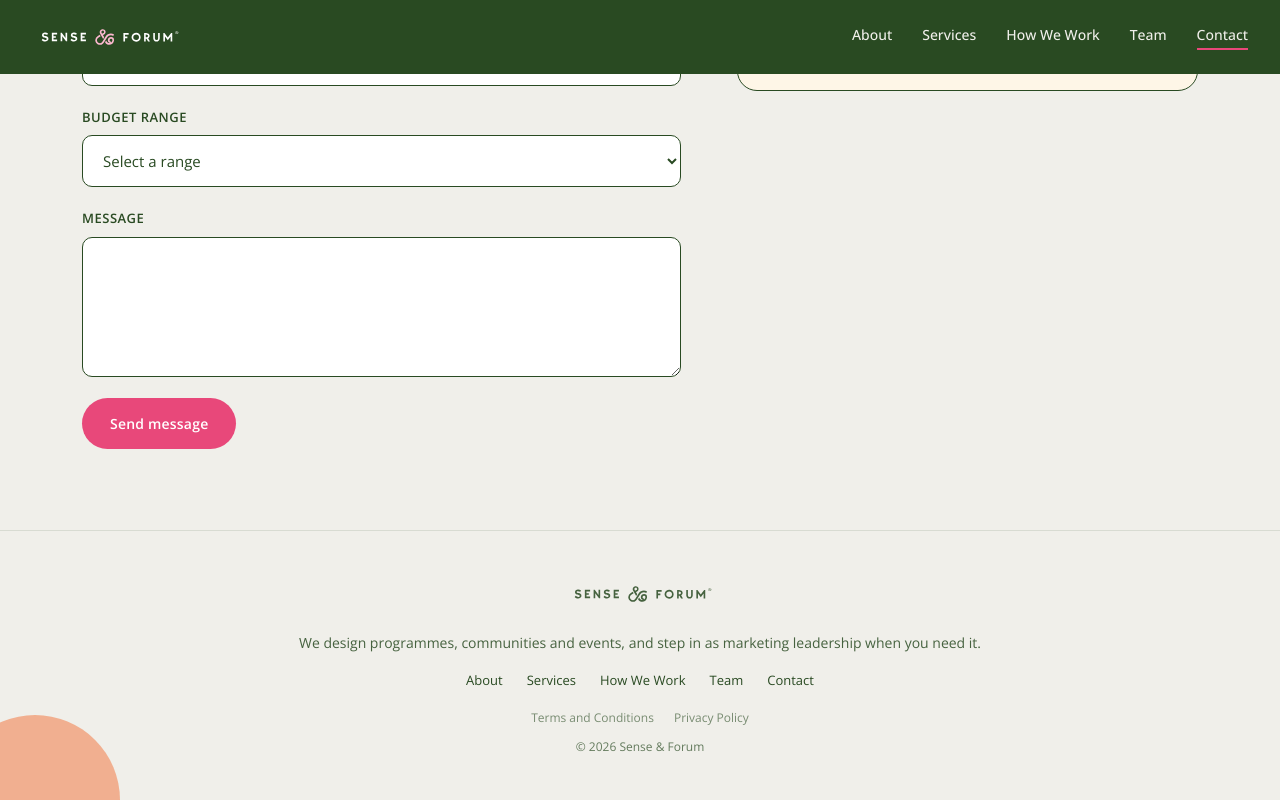
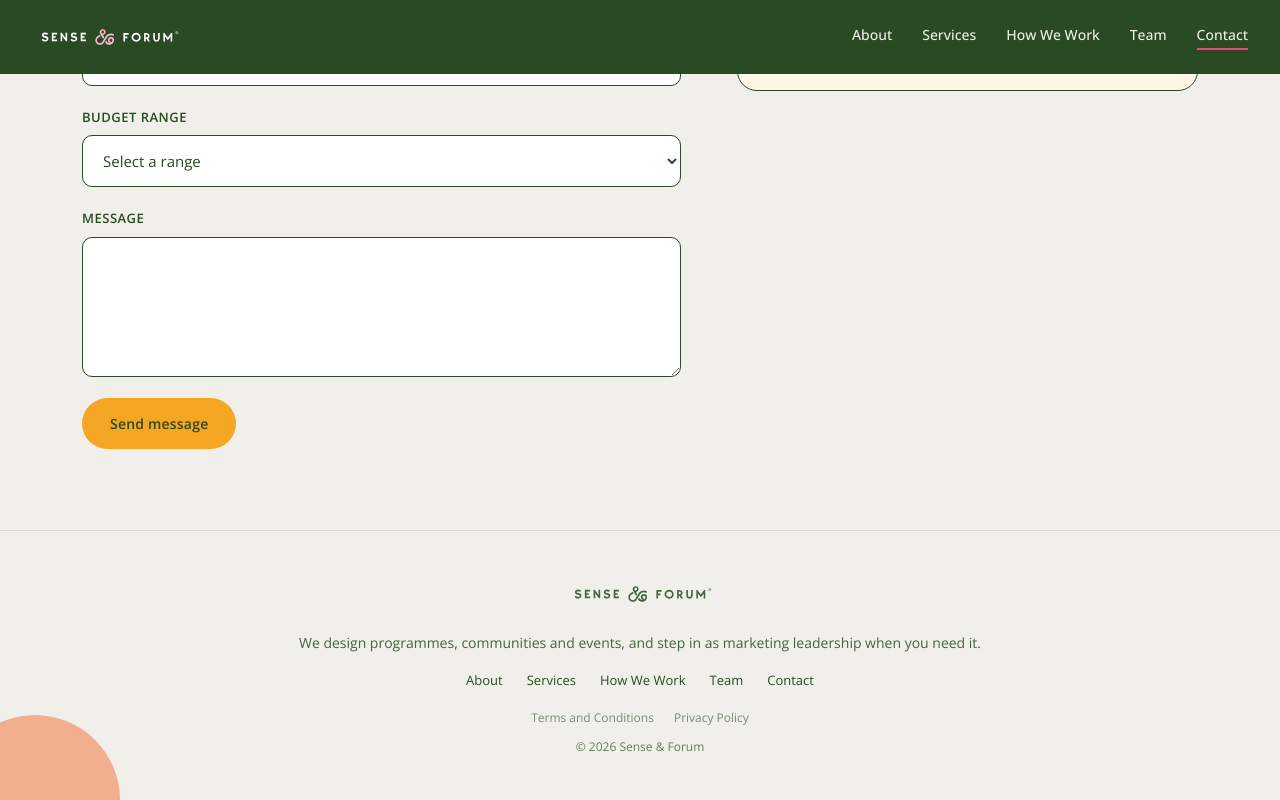
Before and after one commit to serenakg/senseandforum, a Next.js app: page /contact in a window 1280 px wide. In both pictures the pointer is over the button "Send message". Shown: the part 955-1755 px from the top of the page. Built offline with nearby package versions, Linux system fonts and the light colour scheme; a web font is replaced by a local one.

Commit message:
Add amber hover state to all button variants
Co-Authored-By: Claude Sonnet 5 <noreply@anthropic.com>
Claude-Session: https://claude.ai/code/session_01VfYD3xxHNVDA6miGCq3kMu

```diff
--- a/app/globals.css
+++ b/app/globals.css
@@ -122,24 +122,48 @@ button {
 .pill-solid {
   background: var(--hot-pink);
   color: #fff;
+  transition: transform 0.15s ease, background 0.15s ease, color 0.15s ease;
+}
+
+.pill-solid:hover {
+  background: var(--sun-amber);
+  color: var(--deep-green);
 }
 
 /* Secondary CTA */
 .pill-solid-green {
   background: var(--bright-orange);
   color: var(--canvas);
+  transition: transform 0.15s ease, background 0.15s ease, color 0.15s ease;
+}
+
+.pill-solid-green:hover {
+  background: var(--sun-amber);
+  color: var(--deep-green);
 }
 
 .pill-ghost {
   background: transparent;
   border: 1.5px solid var(--canvas);
   color: var(--canvas);
+  transition: transform 0.15s ease, border-color 0.15s ease, color 0.15s ease;
+}
+
+.pill-ghost:hover {
+  border-color: var(--sun-amber);
+  color: var(--sun-amber);
 }
 
 .pill-ghost-dark {
   background: transparent;
   border: 1.5px solid var(--deep-green);
   color: var(--deep-green);
+  transition: transform 0.15s ease, border-color 0.15s ease, color 0.15s ease;
+}
+
+.pill-ghost-dark:hover {
+  border-color: var(--sun-amber);
+  color: var(--sun-amber);
 }
 
 /* Nav */
```
